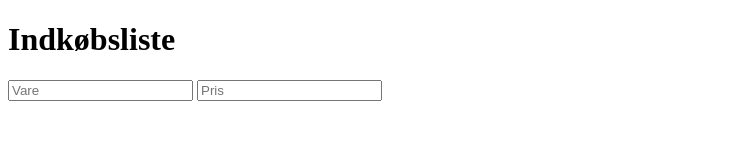
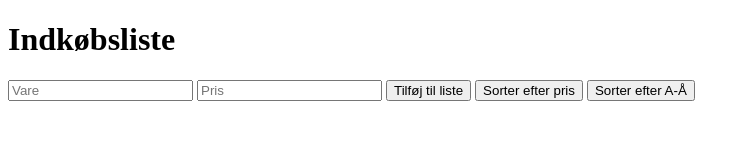
Before and after one commit to livmikala/projektAgrocerylist, a plain HTML site: page index.html in a window 1280 px wide. Shown: the whole page, without its empty margins (0-750 px from the left). Drawn offline with Linux system fonts and the light colour scheme.

Commit message:
knapper tilføjet

```diff
--- a/index.html
+++ b/index.html
@@ -11,6 +11,10 @@
 
     <input type="text" id="itemName" placeholder="Vare">
     <input type="number" id="itemPrice" placeholder="Pris">
+
+    <button id="addBtn">Tilføj til liste</button>
+    <button id="sortPriceBtn">Sorter efter pris</button>
+    <button id="sortNameBtn">Sorter efter A-Å</button>
     <script src="script.js"></script>
 </body>
 </html>
```
